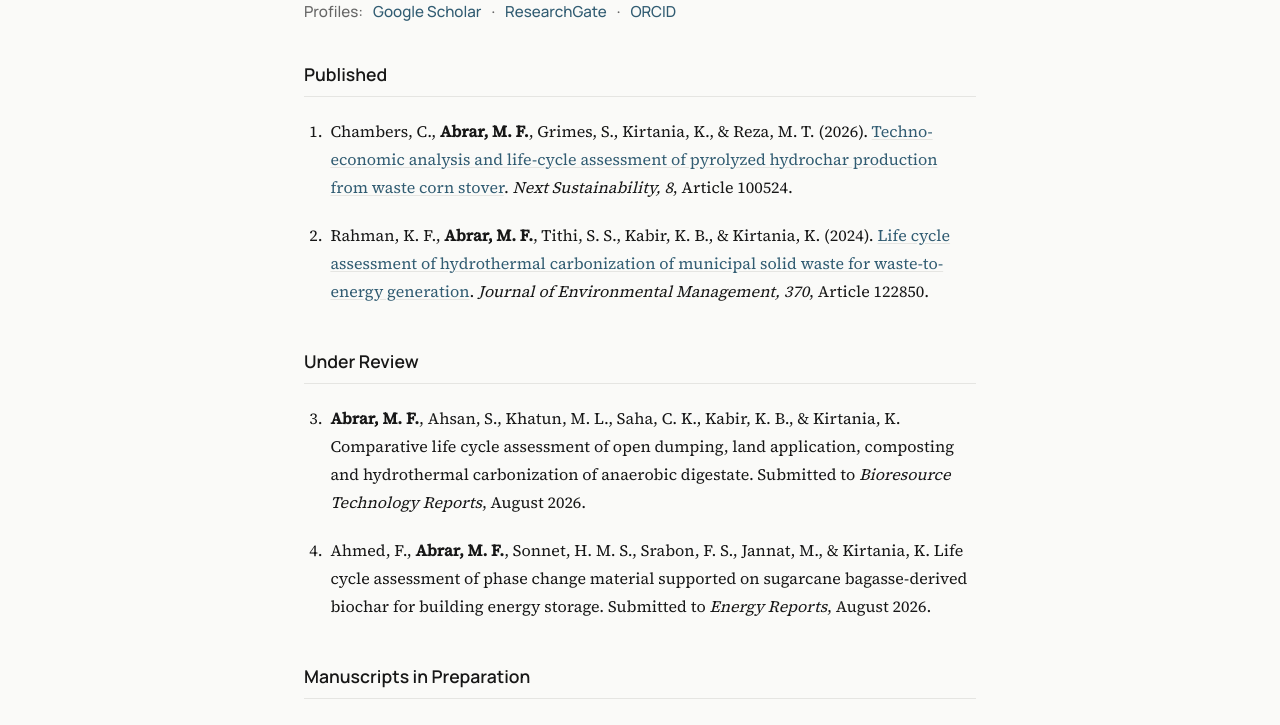
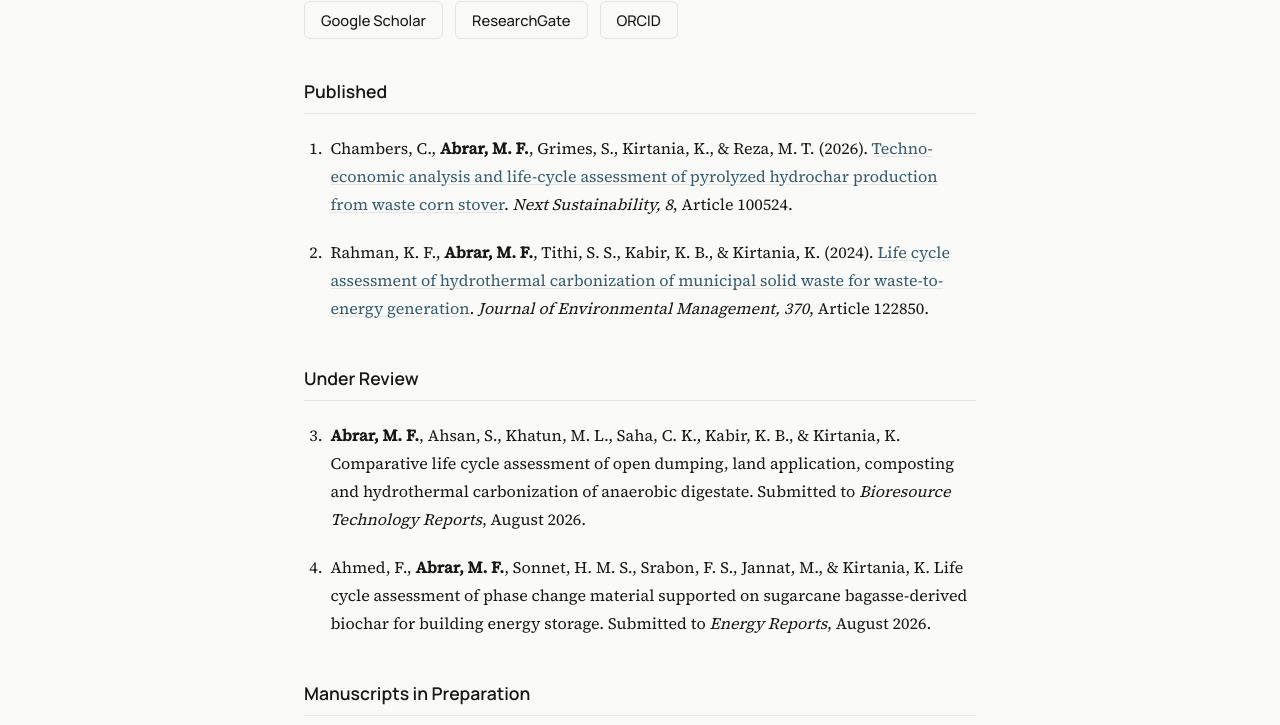
Before and after one commit to farhatul-abrar/farhatul.com, an Astro site: page /publications in a window 1280 px wide. Shown: the part 177-902 px from the top of the page. Built offline with nearby package versions, Linux system fonts and the light colour scheme; Astro itself is replaced by a stand-in of ours.

Commit message:
Style publication profile links as buttons

```diff
--- a/src/pages/publications.astro
+++ b/src/pages/publications.astro
@@ -21,19 +21,15 @@ const profiles = [
   <main class="page">
     <h1>Publications</h1>
 
-    <p class="profiles">
-      <span class="profiles-label">Profiles:</span>
+    <div class="profile-links">
       {
-        profiles.map((p, i) => (
-          <>
-            {i > 0 && <span class="sep">&middot;</span>}
-            <a href={p.href} target="_blank" rel="noopener noreferrer">
-              {p.label}
-            </a>
-          </>
+        profiles.map((p) => (
+          <a href={p.href} target="_blank" rel="noopener noreferrer">
+            {p.label}
+          </a>
         ))
       }
-    </p>
+    </div>
 
     <section class="pub-group">
       <h2>Published</h2>
@@ -139,25 +135,27 @@ const profiles = [
       letter-spacing: -0.01em;
     }
 
-    .profiles {
-      font-family: var(--font-head);
-      font-size: 0.95rem;
-      margin: 0 0 40px;
-      color: var(--text-muted);
+    .profile-links {
       display: flex;
       flex-wrap: wrap;
-      gap: 6px 10px;
-      align-items: baseline;
+      gap: 12px;
+      margin: 0 0 40px;
     }
 
-    .profiles a {
-      color: var(--accent);
+    .profile-links a {
+      font-family: var(--font-head);
+      font-size: 0.92rem;
+      font-weight: 500;
+      color: var(--text);
       text-decoration: none;
-      font-weight: 500;
+      padding: 8px 16px;
+      border: 1px solid var(--border);
+      border-radius: 6px;
     }
 
-    .profiles a:hover {
-      text-decoration: underline;
+    .profile-links a:hover {
+      background: var(--accent-light);
+      border-color: var(--accent-light);
     }
 
     .pub-group {
```
